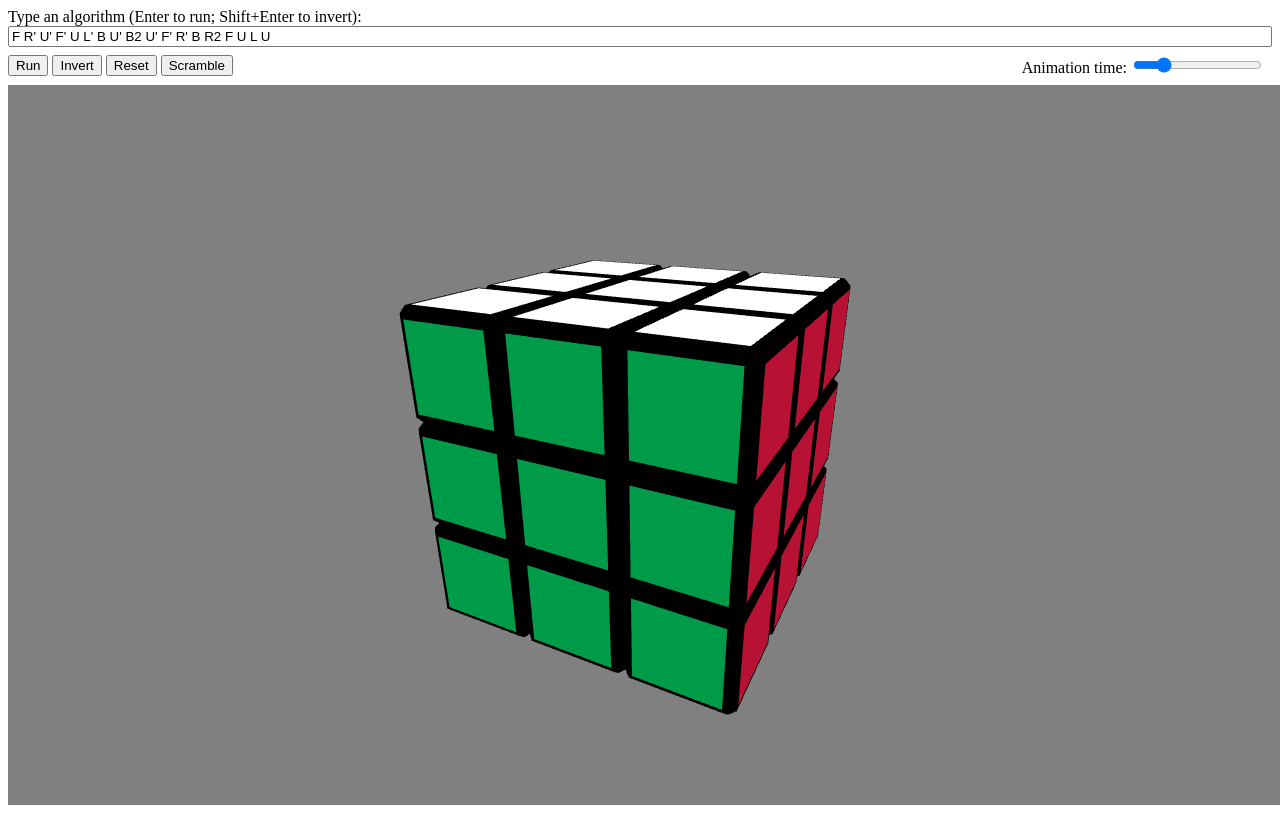
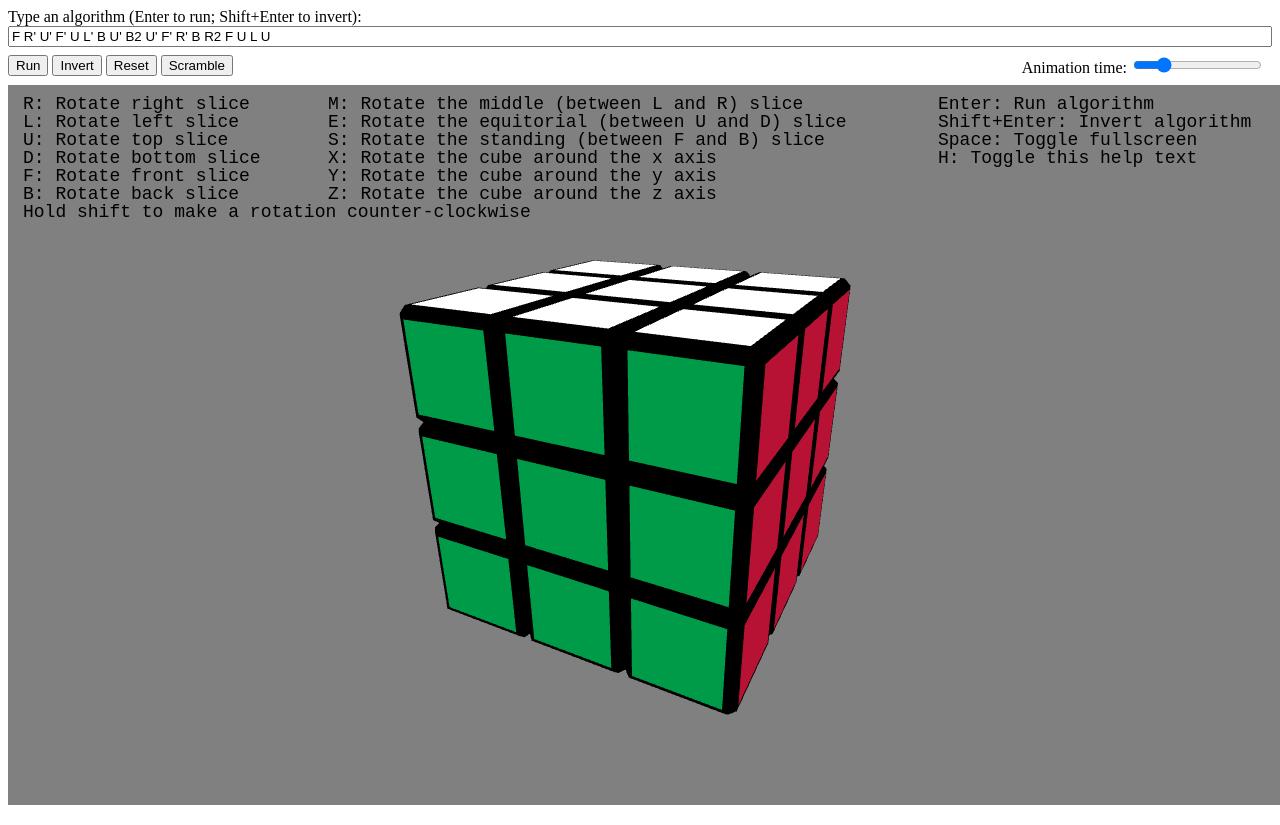
Before and after one commit to baxtea/erno, a website: page index.html in a window 1280 px wide. Drawn offline with Linux system fonts and the light colour scheme.

Commit message:
2D text canvas to show controls

```diff
--- a/index.html
+++ b/index.html
@@ -20,6 +20,17 @@
     .advanced-options {
         float: right;
     }
+
+    .canvas-container {
+        position: relative;
+    }
+    #text-canvas {
+        background-color: transparent;
+        position: absolute;
+        left: 0px;
+        top: 0px;
+        z-index: 10;
+    }
     </style>
 
     <script type="text/javascript" data-main="scripts/main.js" src="require.js"></script>
@@ -41,9 +52,11 @@
             <input id="anim-time" type="range" min="0" max="1" value="0.2" step="0.01" />
         </div>
     </div>
-    <canvas id="gl-canvas" width="1280" height="720">
-    Oops ... your browser doesn't support the HTML5 canvas element
-    </canvas>
-
+    <div class="canvas-container">
+        <canvas id="gl-canvas" width="1280" height="720">
+        Oops ... your browser doesn't support the HTML5 canvas element
+        </canvas>
+        <canvas id="text-canvas" width="1280" height="720"></canvas>
+    </div>
 </body>
 </html>
--- a/scripts/cube_animator.js
+++ b/scripts/cube_animator.js
@@ -14,9 +14,6 @@ define(["require", "exports", "./cube_state", "./tsm/quat"], function (require,
         set_state(state) {
             this.states = [state];
             this.time = 0.0;
-        }
-        log_state() {
-            console.log(this.states[0]);
         }
         static interpolate(s0, s1, t) {
             function zip(a0, a1) {
--- a/scripts/cube_animator.ts
+++ b/scripts/cube_animator.ts
@@ -20,10 +20,6 @@ class CubeAnimator {
     set_state(state: CubeState): void {
         this.states = [state];
         this.time = 0.0;
-    }
-
-    log_state(): void {
-        console.log(this.states[0]);
     }
 
     static interpolate(s0: CubeState, s1: CubeState, t: number): CubeState {
--- a/scripts/main.js
+++ b/scripts/main.js
@@ -6,19 +6,23 @@ define(["require", "exports", "./cube_renderer", "./cube_state", "./fscreen", ".
     let init_canvas_h = canvas.height;
     let renderer = new cube_renderer_1.CubeRenderer(canvas);
     let animator = new cube_animator_1.CubeAnimator(0.2);
+    let canvas_div = document.getElementsByClassName("canvas-container")[0];
+    let text_canvas = document.getElementById("text-canvas");
+    let ctx2d = text_canvas.getContext("2d");
+    var show_help = true;
     // Bind F to full-screen toggle
-    canvas.tabIndex = 1000; // Force the canvas to respond to keyboard events
-    canvas.focus();
-    canvas.style.outline = "none";
-    canvas.addEventListener("keydown", function (e) {
+    text_canvas.tabIndex = 1000; // Force the canvas to respond to keyboard events
+    text_canvas.focus();
+    text_canvas.style.outline = "none";
+    text_canvas.addEventListener("keydown", function (e) {
         if (e.key == " ") {
             if (fscreen_1.default.fullscreenElement == null)
-                fscreen_1.default.requestFullscreen(canvas);
+                fscreen_1.default.requestFullscreen(canvas_div);
             else
                 fscreen_1.default.exitFullscreen();
         }
-        else if (e.key == "\`") {
-            animator.log_state();
+        else if (e.key.toLowerCase() == "h") {
+            show_help = !show_help;
         }
         // Face rotations
         else if (e.key == "r") {
@@ -100,10 +104,16 @@ define(["require", "exports", "./cube_renderer", "./cube_state", "./fscreen", ".
         if (fscreen_1.default.fullscreenElement == null) {
             canvas.width = init_canvas_w;
             canvas.height = init_canvas_h;
+            text_canvas.width = init_canvas_w;
+            text_canvas.height = init_canvas_h;
+            ctx2d.setTransform(1, 0, 0, 1, 0, 0);
         }
         else {
             canvas.width = screen.width;
             canvas.height = screen.height;
+            text_canvas.width = screen.width;
+            text_canvas.height = screen.height;
+            ctx2d.setTransform(screen.width / init_canvas_w, 0, 0, screen.height / init_canvas_h, 0, 0);
         }
         renderer.change_viewport(canvas);
     });
@@ -116,7 +126,31 @@ define(["require", "exports", "./cube_renderer", "./cube_state", "./fscreen", ".
         let elapsed = (currentTime - lastTime) / 1000.0; // Translate units from ms to seconds
         lastTime = currentTime;
         renderer.draw_state(animator.get_interpolated_state(elapsed));
-        // renderer.draw_state(current_state)
+        ctx2d.clearRect(0, 0, text_canvas.width, text_canvas.height);
+        if (show_help) {
+            ctx2d.font = "18px monospace";
+            var y = 7;
+            var dy = 18;
+            ctx2d.fillText("R: Rotate right slice", 15, y += dy);
+            ctx2d.fillText("L: Rotate left slice", 15, y += dy);
+            ctx2d.fillText("U: Rotate top slice", 15, y += dy);
+            ctx2d.fillText("D: Rotate bottom slice", 15, y += dy);
+            ctx2d.fillText("F: Rotate front slice", 15, y += dy);
+            ctx2d.fillText("B: Rotate back slice", 15, y += dy);
+            ctx2d.fillText("Hold shift to make a rotation counter-clockwise", 15, y += dy);
+            y = 7;
+            ctx2d.fillText("M: Rotate the middle (between L and R) slice", 320, y += dy);
+            ctx2d.fillText("E: Rotate the equitorial (between U and D) slice", 320, y += dy);
+            ctx2d.fillText("S: Rotate the standing (between F and B) slice", 320, y += dy);
+            ctx2d.fillText("X: Rotate the cube around the x axis", 320, y += dy);
+            ctx2d.fillText("Y: Rotate the cube around the y axis", 320, y += dy);
+            ctx2d.fillText("Z: Rotate the cube around the z axis", 320, y += dy);
+            y = 7;
+            ctx2d.fillText("Enter: Run algorithm", 930, y += dy);
+            ctx2d.fillText("Shift+Enter: Invert algorithm", 930, y += dy);
+            ctx2d.fillText("Space: Toggle fullscreen", 930, y += dy);
+            ctx2d.fillText("H: Toggle this help text", 930, y += dy);
+        }
         // Recurse
         requestAnimationFrame(update);
     }
@@ -199,7 +233,6 @@ define(["require", "exports", "./cube_renderer", "./cube_state", "./fscreen", ".
     ]);
     let reset_button = document.getElementById("reset");
     reset_button.addEventListener("click", function (_e) {
-        // current_state = CubeState.default();
         animator.reset();
     });
     // ? Not sure if I want to animate this or not
@@ -279,7 +312,7 @@ define(["require", "exports", "./cube_renderer", "./cube_state", "./fscreen", ".
             }
         }
     });
-    canvas.addEventListener("keydown", e => {
+    text_canvas.addEventListener("keydown", e => {
         if (e.key.toLowerCase() == "enter") {
             if (e.shiftKey) {
                 algorithm_text.value = invert_algorithm(algorithm_text.value);
```
Also changed, not shown: scripts/main.ts (+48 -11 lines).
